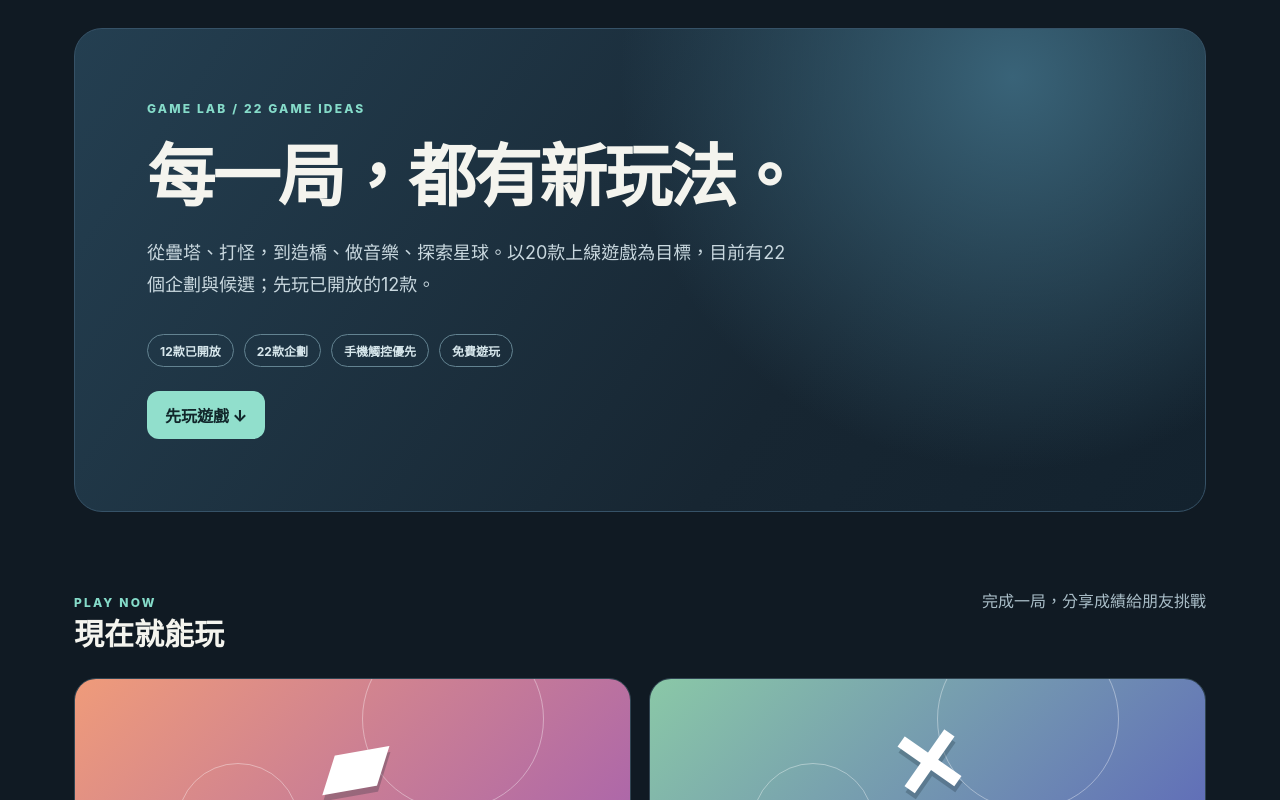
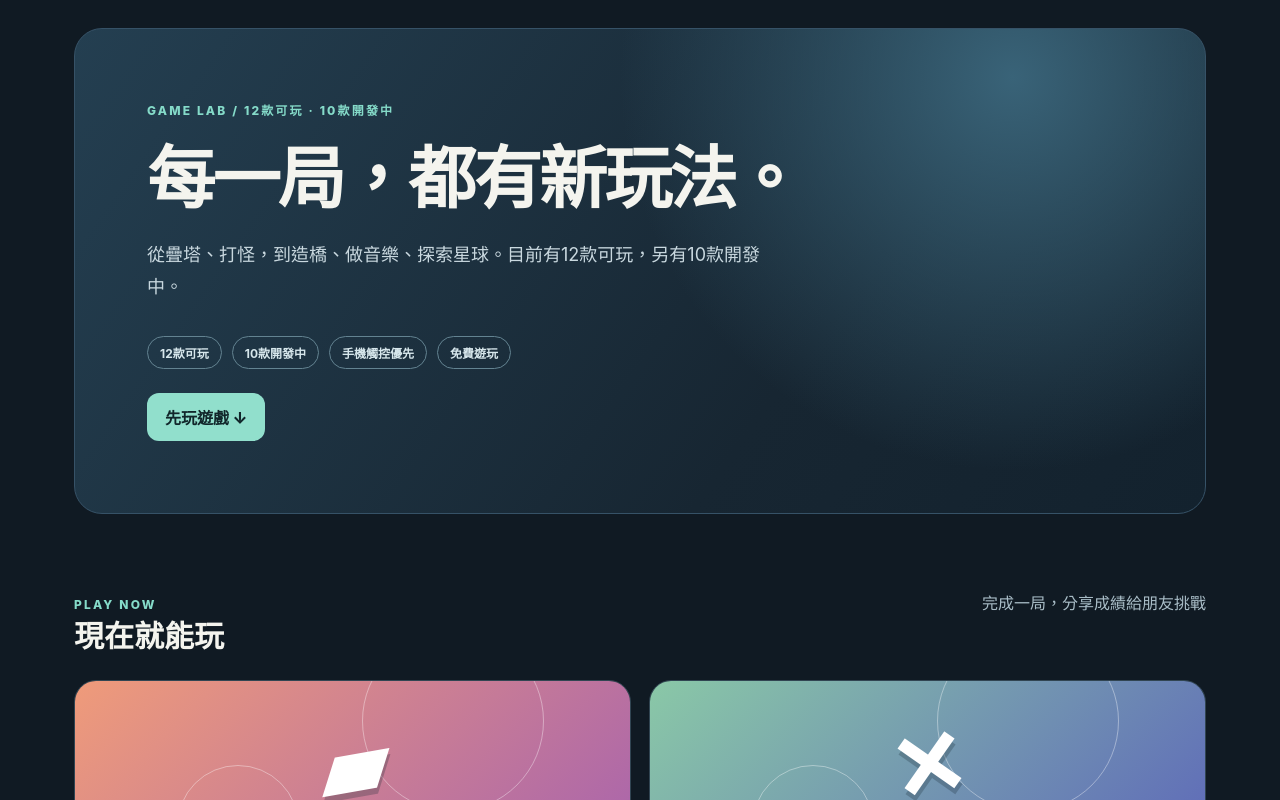
Before and after one commit to Sun16z/game-lab, a Next.js app in the folder apps/portal/: page / in a window 1280 px wide. Shown: the top 800 px of the page. Built offline with nearby package versions, Linux system fonts and the light colour scheme; no server answers.

Commit message:
fix: derive catalog availability counts

```diff
--- a/apps/portal/app/layout.tsx
+++ b/apps/portal/app/layout.tsx
@@ -1,13 +1,17 @@
 import type { Metadata } from "next";
+import { games } from "@game-lab/game-core";
 import { siteUrl } from "../lib/site";
 import "./styles.css";
 
+const playableCount = games.filter(game => game.status === "playable").length;
+const plannedCount = games.filter(game => game.status === "planned").length;
+const description = `${playableCount}款HTML5遊戲可玩，${plannedCount}款開發中，包含解謎、跑酷與創作遊戲。`;
 export const metadata: Metadata = {
   metadataBase: new URL(siteUrl),
   title: "Game Lab｜HTML5遊戲實驗室",
-  description: "以20款上線遊戲為目標的HTML5遊戲企劃與試玩基地，包含新增候選遊戲。",
+  description,
   alternates: { canonical: "/" },
-  openGraph: { url: "/", title: "Game Lab｜HTML5遊戲實驗室", description: "以20款上線遊戲為目標的HTML5遊戲企劃與試玩基地，包含新增候選遊戲。" },
+  openGraph: { url: "/", title: "Game Lab｜HTML5遊戲實驗室", description },
   icons: { icon: `${process.env.NEXT_PUBLIC_BASE_PATH ?? ""}/icon.svg` }
 };
 
--- a/apps/portal/app/page.tsx
+++ b/apps/portal/app/page.tsx
@@ -35,13 +35,14 @@ function GameCard({ game, compact = false }: { game: GameDefinition; compact?: b
 
 export default function Home() {
   const playable = games.filter((game) => game.status === "playable");
+  const planned = games.filter((game) => game.status === "planned");
   return (
     <main className="shell">
       <header className="hero">
-        <div className="eyebrow">GAME LAB / {games.length} GAME IDEAS</div>
+        <div className="eyebrow">GAME LAB / {playable.length}款可玩 · {planned.length}款開發中</div>
         <h1>每一局，都有新玩法。</h1>
-        <p>從疊塔、打怪，到造橋、做音樂、探索星球。以20款上線遊戲為目標，目前有{games.length}個企劃與候選；先玩已開放的{playable.length}款。</p>
-        <div className="heroMeta"><span>{playable.length}款已開放</span><span>{games.length}款企劃</span><span>手機觸控優先</span><span>免費遊玩</span></div>
+        <p>從疊塔、打怪，到造橋、做音樂、探索星球。目前有{playable.length}款可玩，另有{planned.length}款開發中。</p>
+        <div className="heroMeta"><span>{playable.length}款可玩</span><span>{planned.length}款開發中</span><span>手機觸控優先</span><span>免費遊玩</span></div>
         <a className="heroAction" href="#play-now">先玩遊戲 ↓</a>
       </header>
       <section id="play-now" aria-labelledby="play-heading" className="catalog">
@@ -60,7 +61,7 @@ export default function Home() {
           ) : null;
         })}
       </section>
-      <footer>Game Lab · {playable.length}款已開放，以20款不同玩法上線為目標。</footer>
+      <footer>Game Lab · {playable.length}款可玩 · {planned.length}款開發中。</footer>
     </main>
   );
 }
```
